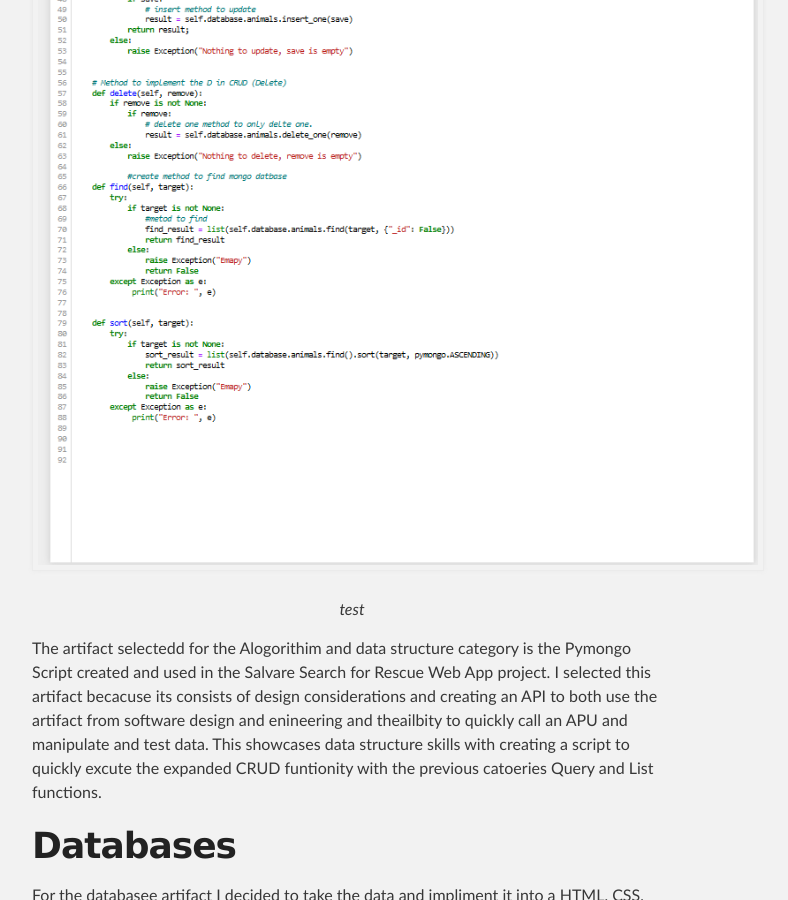
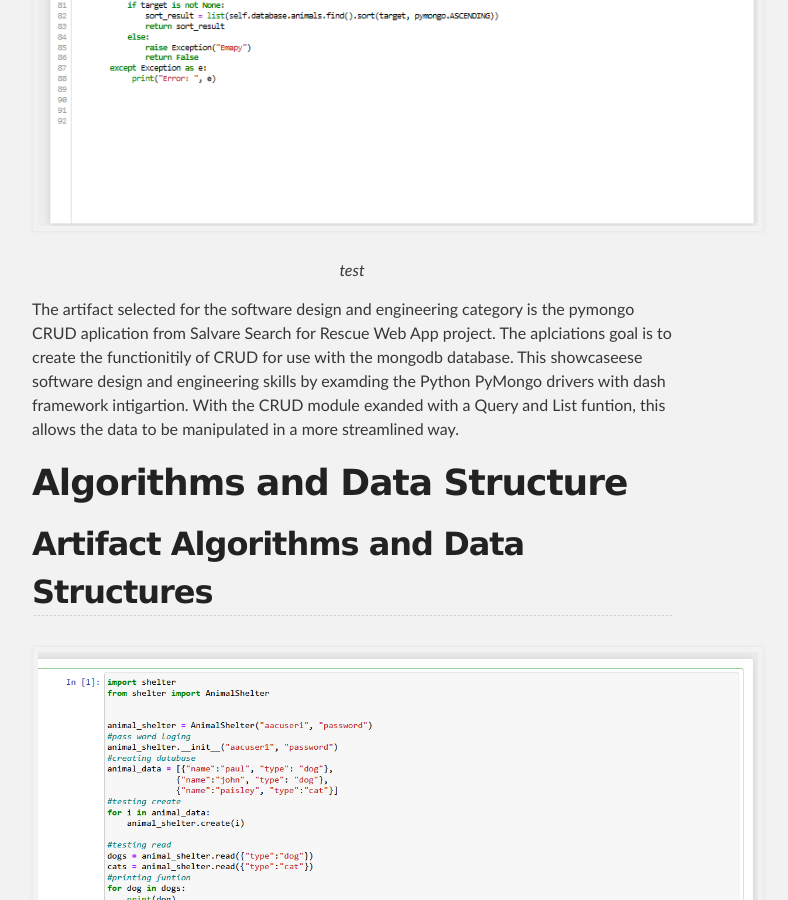
Before and after one commit to pages-themes/slate, a Jekyll site: the page built from index.md, in a window 1280 px wide and 900 px high, scrolled down 3017 px. Shown: the whole window, without its empty margins (288-1076 px from the left). Built offline with Jekyll 4.4.1, drawn with Linux system fonts in a browser that asks for light colours; our own code applies the rules of GitHub Pages for plain Markdown files.

Commit message:
Update index.md

```diff
--- a/index.md
+++ b/index.md
@@ -39,6 +39,11 @@
 
 ## Artifact Software Design and Engineering
 
+<div style="text-align: center;">
+    <img src="assets/images/Screenshot%20(232).png" width="720px" title="test" />
+    <p><em>test</em></p>
+</div>
+
 The artifact selected for the software design and engineering category is the pymongo CRUD aplication from Salvare Search for Rescue Web App project.  The aplciations goal is to create the functionitily of CRUD for use with the mongodb database.  This showcaseese software design and engineering skills by examding the Python PyMongo drivers with dash framework intigartion.  With the CRUD module exanded with a Query and List funtion, this allows the data to be manipulated in a more streamlined way.
 
 # Algorithms and Data Structure
@@ -46,7 +51,7 @@
 ## Artifact Algorithms and Data Structures
 
 <div style="text-align: center;">
-    <img src="assets/images/Screenshot%20(232).png" width="720px" title="test" />
+    <img src="assets/images/Screenshot%20(233).png" width="720px" title="test" />
     <p><em>test</em></p>
 </div>
 
```
